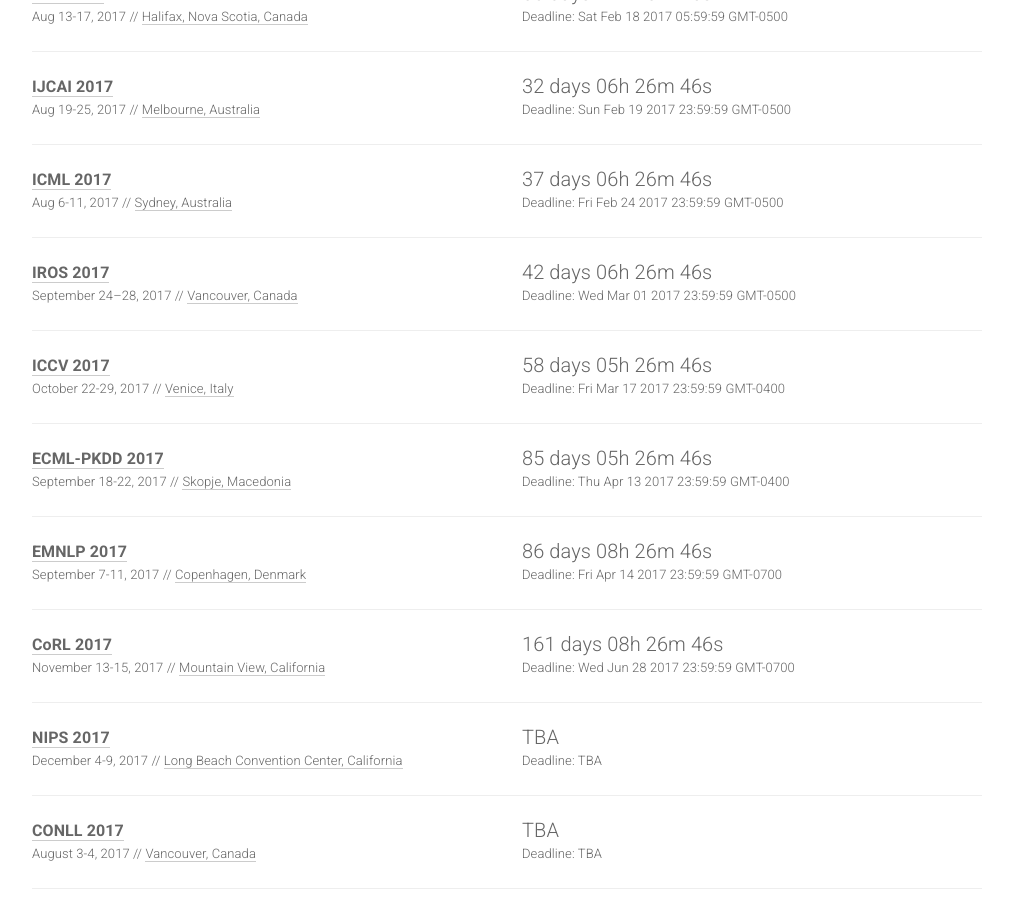
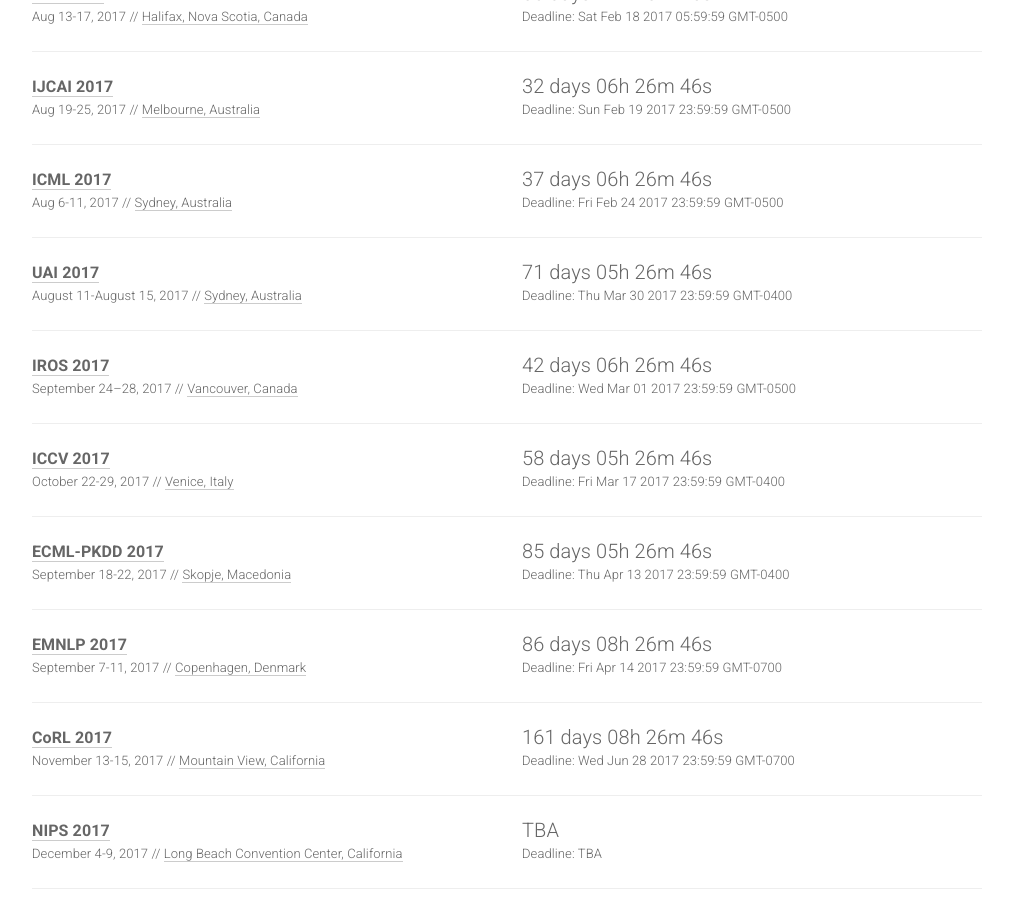
Before and after one commit to paperswithcode/ai-deadlines, a Jekyll site: the page built from index.html, in a window 1280 px wide and 900 px high, scrolled down 593 px. Shown: the whole window, without its empty margins (133-1146 px from the left). Built offline with Jekyll 4.4.1, drawn with Linux system fonts in a browser that asks for light colours; nearby versions of some CDN libraries; comment, search, counter and statistics services are not loaded.

Commit message:
Update conferences.yml

```diff
--- a/_data/conferences.yml
+++ b/_data/conferences.yml
@@ -60,6 +60,15 @@
   link: http://www.wikicfp.com/cfp/servlet/event.showcfp?eventid=53557&copyownerid=90838
   deadline: "2017-02-24 23:59:59"
   date: Aug 6-11, 2017
+  place: Sydney, Australia
+  sub: ML
+
+- name: UAI
+  year: 2017
+  id: UAI17
+  link: http://auai.org/uai2017/index.php
+  deadline: "2017-03-30 23:59:59"
+  date: August 11-August 15, 2017
   place: Sydney, Australia
   sub: ML
 
```
